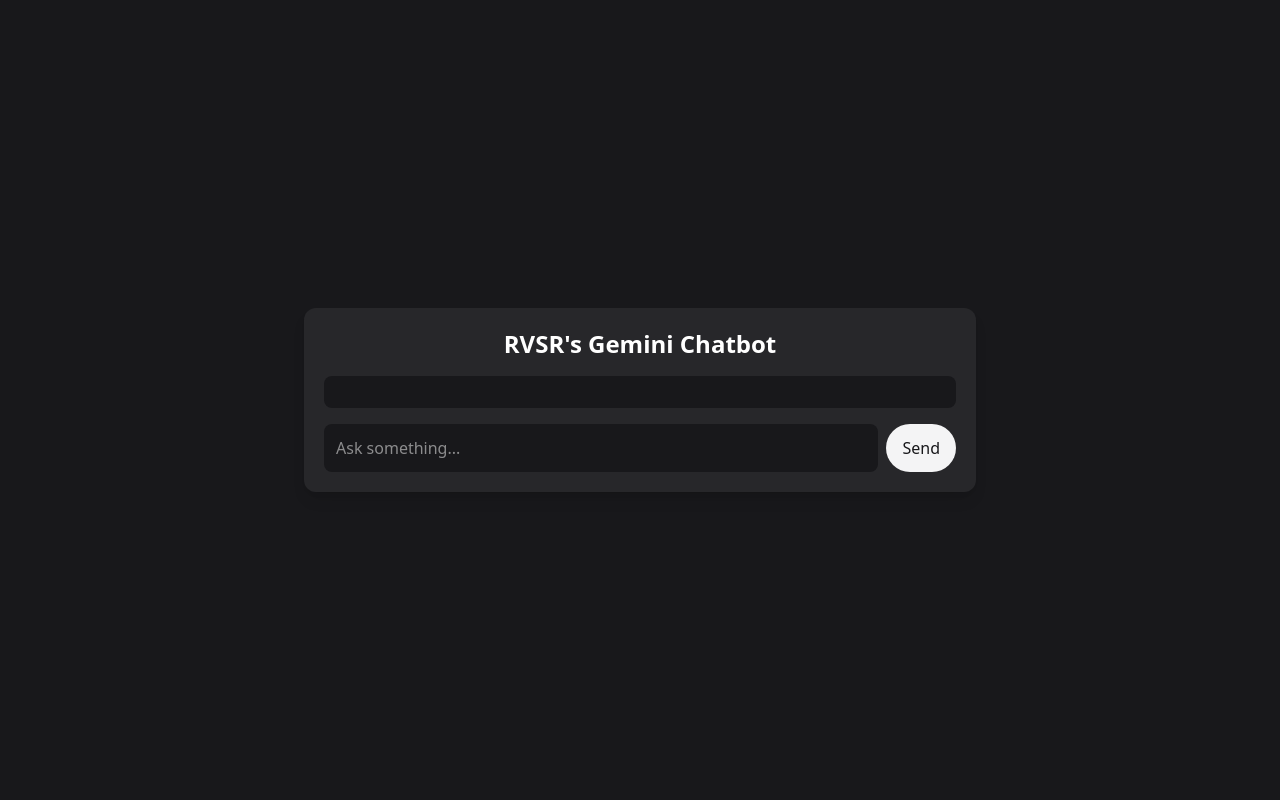
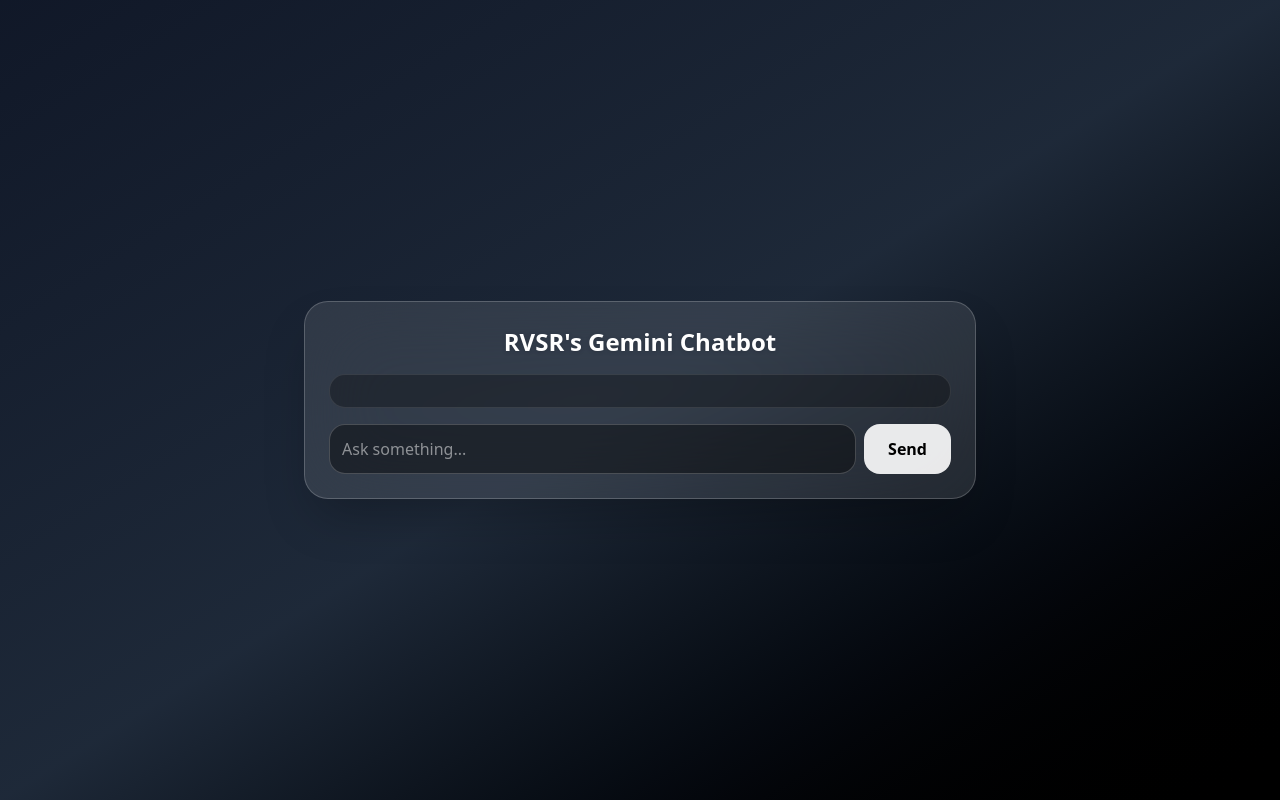
Before and after one commit to Rajvardhan-Singh-Rathore/Gemini-chatbot-protoype, a React (Vite) app: page / in a window 1280 px wide. Built offline with nearby package versions, Linux system fonts and the light colour scheme.

Commit message:
added copy code button bubble on typing

```diff
--- a/src/App.jsx
+++ b/src/App.jsx
@@ -4,20 +4,29 @@
 import rehypeHighlight from "rehype-highlight";
 
 function App() {
-  const [messages, setMessages] = useState([]);
+  const [messages, setMessages] = useState(() => {
+    return JSON.parse(localStorage.getItem("chat_history")) || [];
+  });
+
   const [input, setInput] = useState("");
   const [loading, setLoading] = useState(false);
 
   const chatRef = useRef(null);
 
+  // ---------------- SAVE CHAT ----------------
+  useEffect(() => {
+    localStorage.setItem("chat_history", JSON.stringify(messages));
+  }, [messages]);
+
+  // ---------------- SEND MESSAGE ----------------
   async function sendMessage(e) {
     e.preventDefault();
     if (!input.trim() || loading) return;
 
     const userMsg = { role: "user", text: input };
     setMessages(prev => [...prev, userMsg]);
+    setInput("");
     setLoading(true);
-    setInput(""); // clear immediately
 
     try {
       const res = await fetch("/api/chat", {
@@ -40,25 +49,24 @@
     setLoading(false);
   }
 
-  // Auto-scroll
+  // --------------- AUTO-SCROLL ----------------
   useEffect(() => {
-    if (chatRef.current) {
+    if (chatRef.current)
       chatRef.current.scrollTop = chatRef.current.scrollHeight;
-    }
   }, [messages, loading]);
 
   return (
-    <div className="h-screen bg-zinc-900 text-white flex items-center justify-center">
-      <div className="w-full max-w-2xl bg-zinc-800 p-5 rounded-xl shadow-lg flex flex-col gap-4">
+    <div className="h-screen bg-linear-to-br from-gray-900 via-gray-800 to-black text-white flex items-center justify-center">
+      <div className="w-full max-w-2xl backdrop-blur-2xl bg-white/10 border border-white/20 shadow-2xl p-6 rounded-3xl flex flex-col gap-4">
 
-        <h1 className="text-2xl font-bold text-center">
+        <h1 className="text-2xl font-bold text-center drop-shadow">
           RVSR&apos;s Gemini Chatbot
         </h1>
 
-        {/* CHAT BOX */}
+        {/* CHAT */}
         <div
           ref={chatRef}
-          className="flex-1 bg-zinc-900 p-4 rounded-lg space-y-3 overflow-y-auto"
+          className="flex-1 rounded-2xl p-4 overflow-y-auto space-y-3 bg-black/30 border border-white/10"
           style={{ maxHeight: "65vh" }}
         >
           {messages.map((m, i) => (
@@ -66,7 +74,7 @@
               key={i}
               className={`max-w-[80%] ${
                 m.role === "user"
-                  ? "bg-zinc-800 p-3 rounded-lg ml-auto"
+                  ? "bg-white/20 border border-white/30 p-3 rounded-2xl ml-auto"
                   : "mr-auto"
               }`}
             >
@@ -75,7 +83,6 @@
                   remarkPlugins={[remarkGfm]}
                   rehypePlugins={[rehypeHighlight]}
                   components={{
-                    // normal paragraphs → NO bubble
                     p({ children }) {
                       return (
                         <p className="text-gray-200 leading-relaxed mb-2">
@@ -83,16 +90,24 @@
                         </p>
                       );
                     },
-                    // inline code
+
                     code({ inline, className, children, ...props }) {
                       return inline ? (
-                        <code className="bg-black/70 px-1 py-0.5 rounded">
+                        <code className="bg-black/60 px-1 py-0.5 rounded">
                           {children}
                         </code>
                       ) : (
-                        // code block inside a zinc-700 card
-                        <div className="bg-zinc-700 p-2 rounded-lg my-2">
-                          <pre className="bg-black text-gray-100 p-3 rounded-md overflow-x-auto">
+                        <div className="bg-white/20 border border-white/30 rounded-xl my-2 relative">
+                          <button
+                            onClick={() =>
+                              navigator.clipboard.writeText(children)
+                            }
+                            className="absolute top-2 right-2 text-xs bg-white/20 border border-white/20 px-2 py-1 rounded-lg hover:bg-white/30"
+                          >
+                            Copy
+                          </button>
+
+                          <pre className="bg-black text-gray-100 p-4 rounded-xl overflow-x-auto">
                             <code className={className} {...props}>
                               {children}
                             </code>
@@ -110,9 +125,12 @@
             </div>
           ))}
 
+          {/* TYPING BUBBLE */}
           {loading && (
-            <div className="p-3 rounded-lg bg-zinc-800 w-fit mr-auto">
-              Typing…
+            <div className="bg-white text-black px-3 py-2 rounded-2xl w-fit mr-auto flex gap-1">
+              <span className="typing-dot"></span>
+              <span className="typing-dot"></span>
+              <span className="typing-dot"></span>
             </div>
           )}
         </div>
@@ -120,13 +138,13 @@
         {/* INPUT */}
         <form onSubmit={sendMessage} className="flex gap-2">
           <input
-            className="flex-1 p-3 bg-zinc-900 rounded-lg text-white"
+            className="flex-1 p-3 bg-black/40 border border-white/20 rounded-2xl text-white"
             placeholder="Ask something..."
             value={input}
             onChange={e => setInput(e.target.value)}
           />
           <button
-            className="bg-zinc-100 text-zinc-900 px-4 py-2 rounded-full hover:bg-zinc-300 disabled:opacity-60"
+            className="px-6 py-2 rounded-2xl bg-white/90 text-black font-semibold hover:bg-white disabled:opacity-50"
             disabled={loading}
           >
             Send
--- a/src/index.css
+++ b/src/index.css
@@ -1,30 +1,48 @@
 @import "tailwindcss";
 @import "highlight.js/styles/github-dark.css";
 
-/* Inline code only */
+/* Inline code */
 .prose code {
-  background: #111827;
+  background: #000;
   padding: 2px 6px;
   border-radius: 6px;
   color: #e5e7eb;
 }
 
-/* Block (multi-line) code */
+/* Block code */
 .prose pre code {
   display: block;
-  background: #000;
-  padding: 12px;
-  border-radius: 10px;
-  white-space: pre;         /* preserve formatting */
-  overflow-x: auto;         /* horizontal scroll */
+  white-space: pre;
+  overflow-x: auto;
 }
 
-/* nicer scrollbar */
-.prose pre code::-webkit-scrollbar {
-  height: 6px;
+/* Glass scrollbar */
+::-webkit-scrollbar {
+  width: 6px;
+}
+::-webkit-scrollbar-thumb {
+  background: #ffffff30;
+  border-radius: 10px;
 }
 
-.prose pre code::-webkit-scrollbar-thumb {
-  background: #111;
-  border-radius: 8px;
+/* Typing bubble dots */
+.typing-dot {
+  width: 6px;
+  height: 6px;
+  background: black;
+  border-radius: 50%;
+  animation: blink 1.4s infinite both;
 }
+
+.typing-dot:nth-child(2) {
+  animation-delay: .2s;
+}
+.typing-dot:nth-child(3) {
+  animation-delay: .4s;
+}
+
+@keyframes blink {
+  0% { opacity: .2 }
+  20% { opacity: 1 }
+  100% { opacity: .2 }
+}
```
